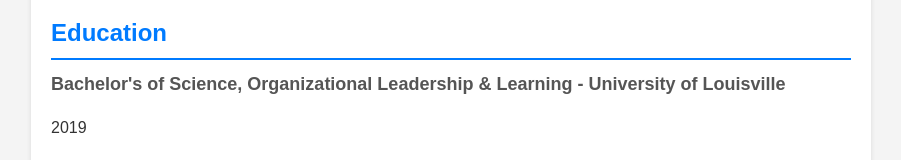
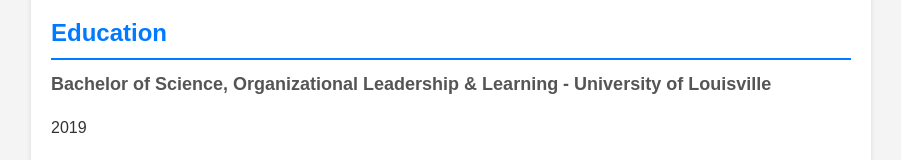
Before and after one commit to JoeBoy767/joeboy767.github.io, a plain HTML site: page index.html in a window 1280 px wide. Shown: the part 1083-1243 px from the top of the page, without its empty margins (189-1090 px from the left). Drawn offline with Linux system fonts and the light colour scheme.

Commit message:
Update Education

```diff
--- a/index.html
+++ b/index.html
@@ -135,7 +135,7 @@
             <div class="section">
                 <h2>Education</h2>
                 <div class="item">
-                    <h3>Bachelor's of Science, Organizational Leadership & Learning - University of Louisville</h3>
+                    <h3>Bachelor of Science, Organizational Leadership & Learning - University of Louisville</h3>
                     <p>2019</p>
                 </div>
             </section>
```
